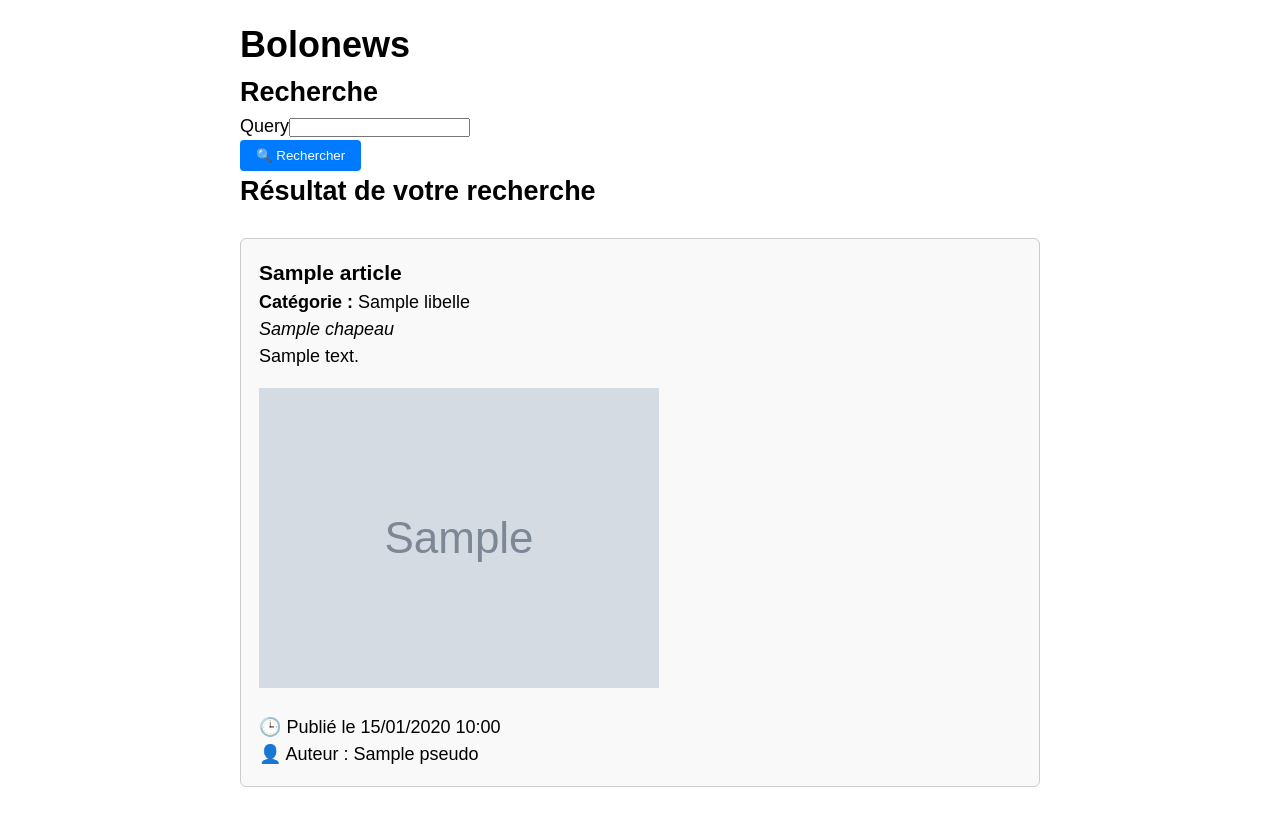
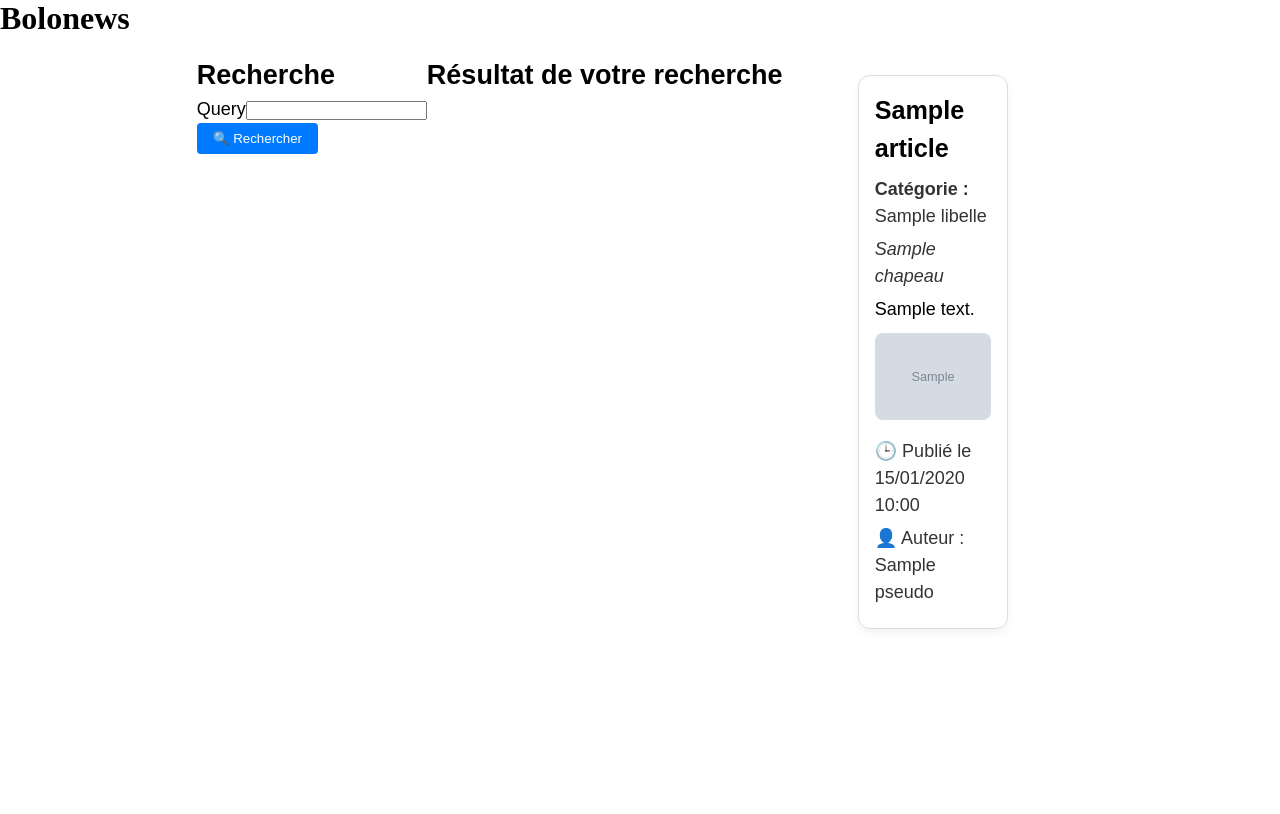
Before and after one commit to frederic686/bolonews, a Symfony app: template templates/article/articles.html.twig in a window 1280 px wide. Shown: the part 19-833 px from the top of the page. After the commit the page ends 648 px from the top, so only its background shows below. Run offline with Twig, Linux system fonts and the light colour scheme; the template is opened without the code that fills it: most values are stand-ins (such as "Sample title", 1, 10 or a date in 2020); grey boxes marked "Sample" are stand-in pictures; form fields are guessed from the names that the template uses; some libraries are stand-ins or nearby versions.

Commit message:
image et css

```diff
--- a/public/css/styles.css
+++ b/public/css/styles.css
@@ -16,13 +16,13 @@
 }
 .example-wrapper {
     margin: 1em auto;
-    max-width: 800px;
     width: 95%;
-    font: 18px/1.5 sans-serif;
-}
-.example-wrapper code {
-    background: #F5F5F5;
-    padding: 2px 6px;
+    font: 18px / 1.5 sans-serif;
+    display: flex;
+    flex-direction: row;
+    flex-wrap: wrap;
+    justify-content: center;
+    align-content: center;
 }
 .btn-primary {
     padding: 8px 16px;
@@ -33,11 +33,14 @@
     cursor: pointer;
 }
 .article-card {
-    border: 1px solid #ccc;
-    border-radius: 6px;
-    padding: 1em;
-    margin: 1.5em 0;
-    background: #f9f9f9;
+     background-color: #fff;
+    border: 1px solid #ddd;
+    border-radius: 12px;
+    box-shadow: 0 4px 8px rgba(0, 0, 0, 0.05);
+    padding: 16px;
+    margin: 20px auto;
+    transition: transform 0.2s;
+    width: 50%;
 }
 
 .nav-links {
@@ -48,13 +51,36 @@
     align-content: center;
     justify-content: space-between;
 }
-/*
+
+
+.article-card:hover {
+    transform: scale(1.01);
+}
+
+.article-card h3 {
+    font-size: 1.4em;
+    margin-bottom: 8px;
+}
+
+.article-card p {
+    margin: 6px 0;
+    color: #333;
+}
+
+.article-card .image {
+    margin: 10px 0;
+    text-align: center;
+}
+
+.article-card img {
+    max-width: 100%;
+    height: auto;
+    border-radius: 8px;
+    max-height: 200px;
+    object-fit: cover;
+}
+
 .resulat-recherche {
-    display: block !important;
-    visibility: visible !important;
-    opacity: 1 !important;
-    height: auto !important;
-    border: 2px dashed red;
-    padding: 10rem;
+    display: flex;
+    flex-direction: row;
 }
-*/
--- a/src/Form/ArticleType.php
+++ b/src/Form/ArticleType.php
@@ -29,7 +29,7 @@ class ArticleType extends AbstractType
                 'constraints' => [
                     new File([
                         'maxSize' => '2M',
-                        'mimeTypes' => ['image/jpeg', 'image/png'],
+                        'mimeTypes' => ['image/jpeg', 'image/png','image/webp'],
                         'mimeTypesMessage' => 'Format JPG ou PNG uniquement.',
                     ])
                 ]
--- a/templates/article/articles.html.twig
+++ b/templates/article/articles.html.twig
@@ -3,8 +3,9 @@
 {% block title %}Accueil Bolonews{% endblock %}
 
 {% block body %}
+    <h1>Bolonews</h1>
+
 <div class="example-wrapper">
-    <h1>Bolonews</h1>
 
     <div class="search">
         <h2>Recherche</h2>
@@ -32,8 +33,8 @@
                         <div>{{ article.contenu|nl2br }}</div>
 
                         {% if article.image %}
-                            <div style="margin: 1em 0;">
-                                <img src="{{ asset('uploadimage/' ~ article.image) }}" alt="illustration" style="max-width:100%; height:auto;">
+                            <div class="image">
+                                <img src="{{ asset('uploadimage/' ~ article.image) }}" alt="illustration">
                             </div>
                         {% endif %}
 
```
Also changed, not shown: templates/accueil/index.html.twig (+4 -3 lines), public/image/Avengers.webp (added), public/image/maria.jpg (added), public/uploadImage/Avengers-688e5b1f4a5c3.webp (added), public/uploadImage/maria-688e573d43e0d.jpg (added).
